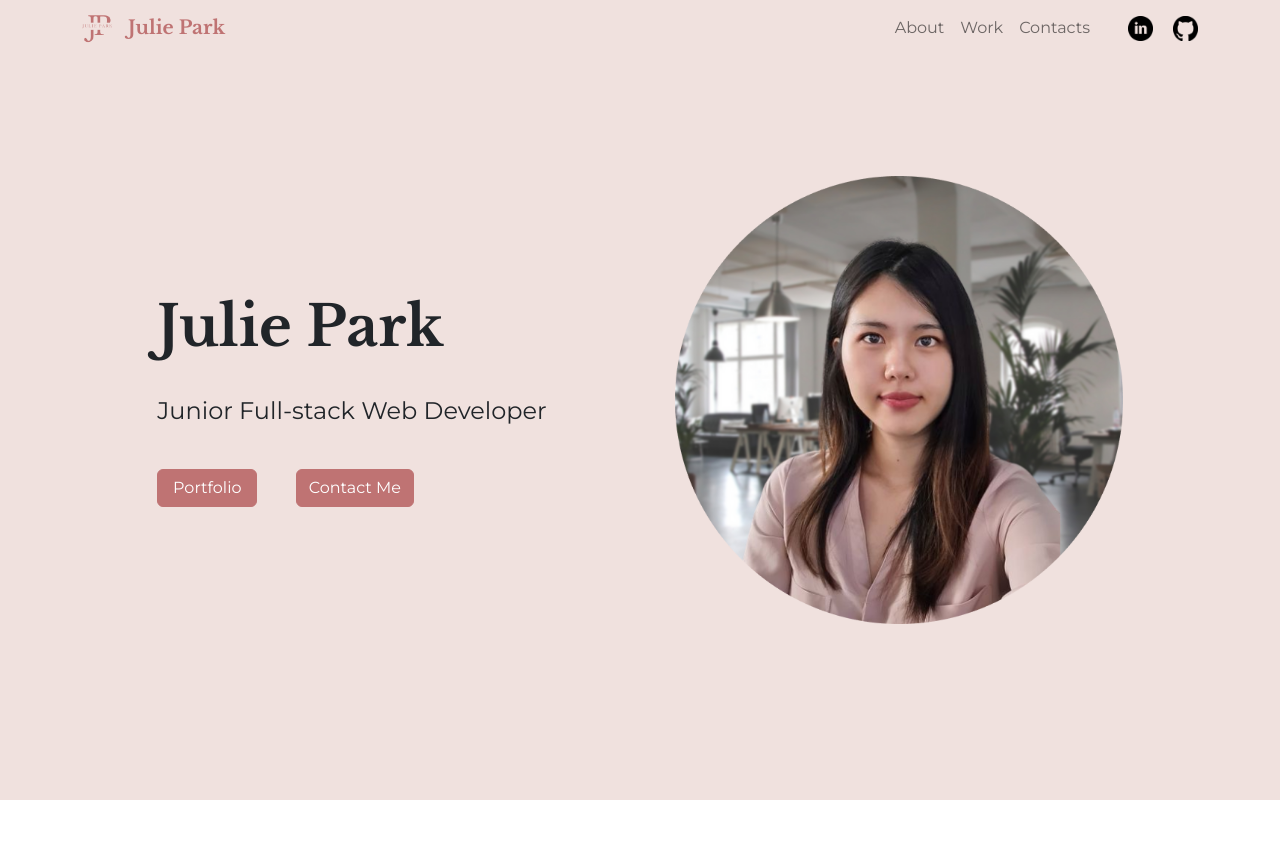
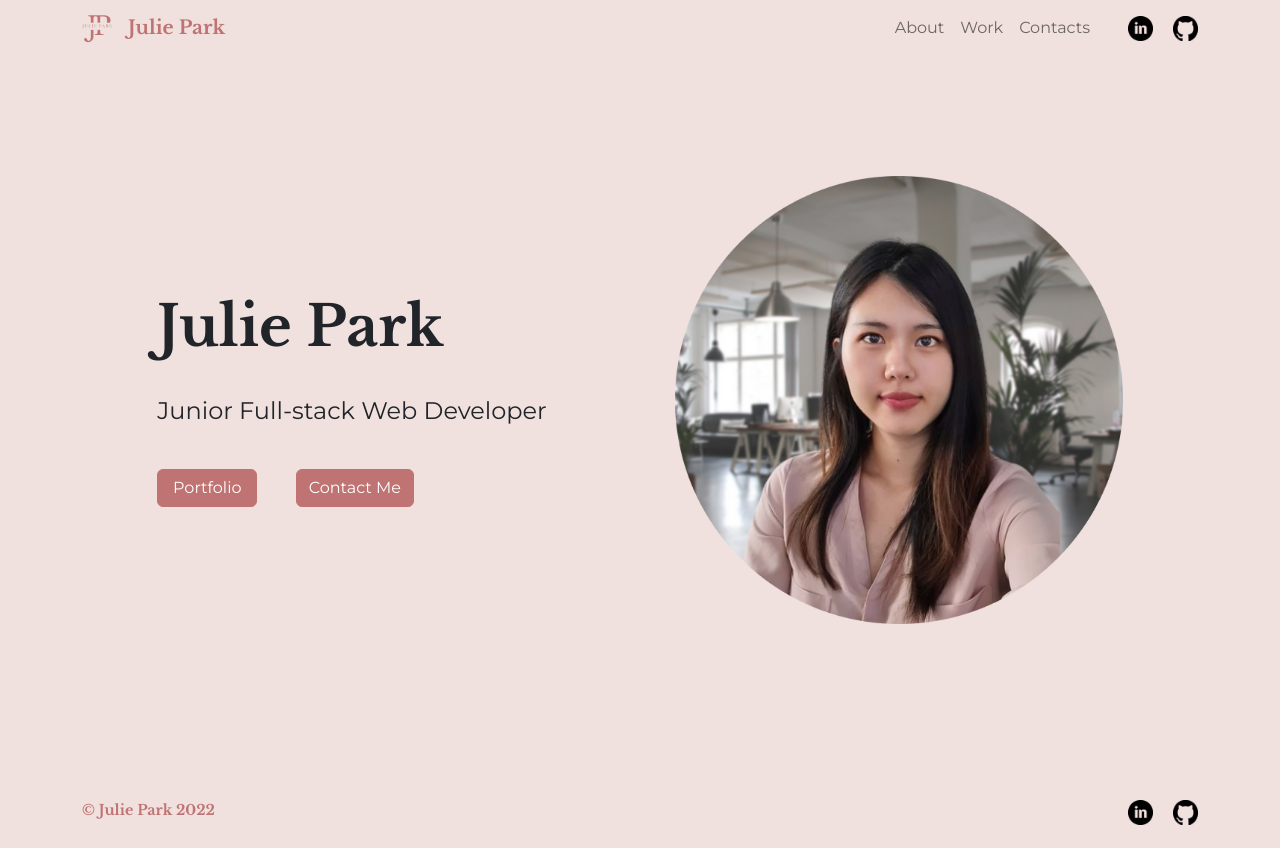
Before and after one commit to jpark0224/portfolio, a React (Create React App) app: page /footer in a window 1280 px wide. Before the commit the page ends 800 px from the top, so only its background shows below. Built offline with nearby package versions, Linux system fonts and the light colour scheme.

Commit message:
styled footer

```diff
--- a/src/App.tsx
+++ b/src/App.tsx
@@ -6,6 +6,7 @@ import About from "./components/About";
 import Work from "./components/Work";
 import Contacts from "./components/Contacts";
 import NavBar from "./components/NavBar";
+import Footer from "./components/Footer";
 
 const App: React.FC = () => {
   return (
@@ -17,6 +18,7 @@ const App: React.FC = () => {
         <Route path="/about" element={<About />} />
         <Route path="/work" element={<Work />} />
         <Route path="/contacts" element={<Contacts />} />
+        <Route path="/footer" element={<Footer />} />
       </Routes>
     </div>
   );
--- /dev/null
+++ b/src/Footer.css
@@ -0,0 +1,31 @@
+.footer {
+  background-color: #f0e1de;
+  font-family: "Montserrat", sans-serif;
+  height: 6vh;
+  display: flex;
+  flex-direction: column;
+  align-items: center;
+}
+
+.footerContainer {
+  display: flex;
+}
+
+.footerCopyright {
+  font-family: "Libre Baskerville", serif;
+  color: #bf7373;
+  font-size: 0.9rem;
+  font-weight: 700;
+}
+
+.navLinksContainer {
+  display: flex;
+  gap: 20px;
+  align-items: center;
+  justify-content: center;
+}
+
+.navLinks {
+  width: 25px;
+  height: 25px;
+}
--- a/src/components/Footer.tsx
+++ b/src/components/Footer.tsx
@@ -1,28 +1,37 @@
-import React from 'react';
+import React from "react";
+import Container from "react-bootstrap/Container";
+import Nav from "react-bootstrap/Nav";
+import Navbar from "react-bootstrap/Navbar";
+import "bootstrap/dist/css/bootstrap.css";
+import "../Footer.css";
+import LinkedInLogo from "../assets/linkedin-5.png";
+import GithubLogo from "../assets/github.png";
+import logo from "../assets/logo-2.png";
 
+function Footer() {
+  return (
+    <footer className="footer">
+      <Container className="footerContainer">
+        <Navbar.Brand className="footerCopyright" href="#home">
+          © Julie Park 2022
+        </Navbar.Brand>
+        <Nav className="justify-content-end" style={{ width: "100%" }}>
+          <div className="navLinksContainer">
+            <a href="https://www.linkedin.com/in/julie-park-developer/">
+              <img
+                className="navLinks"
+                alt="LinkedIn logo"
+                src={LinkedInLogo}
+              />
+            </a>
+            <a className="navLinks" href="https://github.com/jpark0224">
+              <img className="navLinks" alt="LinkedIn logo" src={GithubLogo} />
+            </a>
+          </div>
+        </Nav>
+      </Container>
+    </footer>
+  );
+}
 
-// import { useEffect, useState } from "react";
-// import "../../src/App.css";
-import { Container, Row, Col, Button, Stack } from "react-bootstrap";
-
-const Footer = () => {
-  return (
-    <Container>
-    <Row>
-        <Col>
-            <Stack gap={3}>
-                <h1>Julie Park</h1>
-                <p>Junior Full-stack Web Developer</p>
-                    <Stack direction="horizontal" gap={3}>
-                        <Button>Portfolio</Button>
-                        <Button>Contact Me</Button>
-                    </Stack>
-            </Stack>
-        </Col>
-        <Col>2 of 2</Col>
-      </Row>
-    </Container>
-  );
-};
-
-export default Footer
+export default Footer;
```
